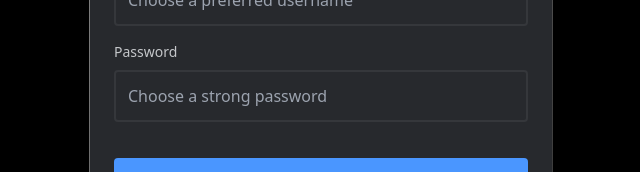
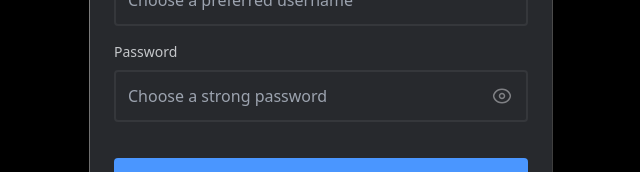
Before and after one commit to chiranjeev-thapliyal/atlys, a React (Vite) app: page /register in a window 1280 px wide. Shown: the part 402-574 px from the top of the page, without its empty margins (319-959 px from the left). Built offline with nearby package versions, Linux system fonts and the light colour scheme.

Commit message:
fix: hide/show password added in register component

```diff
--- a/src/components/organisms/Register/index.tsx
+++ b/src/components/organisms/Register/index.tsx
@@ -1,9 +1,13 @@
+import { useState } from "react";
 import { Button, Input, Label, Text } from "../../atoms";
 import { Card } from "../../molecules";
 import { Form } from "../../organisms";
 import { RegisterProps } from "./index.types";
 
 function Register({onClose, onLoginClick, onSubmit}: RegisterProps) {
+  const [showPassword, setShowPassword] = useState(false);
+  const toggleShowPassword = () => setShowPassword((prev) => !prev);
+
   return (
     <Card className="relative min-w-max max-w-116 p-[1px] bg-gradient-to-br from-gradient-start to-gradient-stop animate">
     <Card className="min-w-max max-w-116 p-6 bg-black-light font-medium flex flex-col">
@@ -30,7 +34,22 @@ function Register({onClose, onLoginClick, onSubmit}: RegisterProps) {
         </div>
         <div className="flex flex-col gap-2">
           <Label>Password</Label>
-          <Input className="text-white" type="text" placeholder="Choose a strong password" />
+          <div className="relative flex items-center">
+              <Input
+                className="order-1 w-full text-white"
+                placeholder="Choose a strong password"
+                type={showPassword ? "text" : "password"}
+              />
+              <span
+                onClick={toggleShowPassword}
+                className="absolute right-0 pr-4"
+              >
+                <img
+                  className="w-fit h-fit relative before:content-[''] before:absolute before:w-full before:h-[2px] before:bg-gray-heavy before:top-[50%] before:left-0 before:rotate-45"
+                  src="/icons/eye.svg"
+                />
+              </span>
+            </div>
         </div>
         <div className="pt-5">
           <Button onClick={onSubmit} className="w-full bg-blue-normal">Continue</Button>
```
